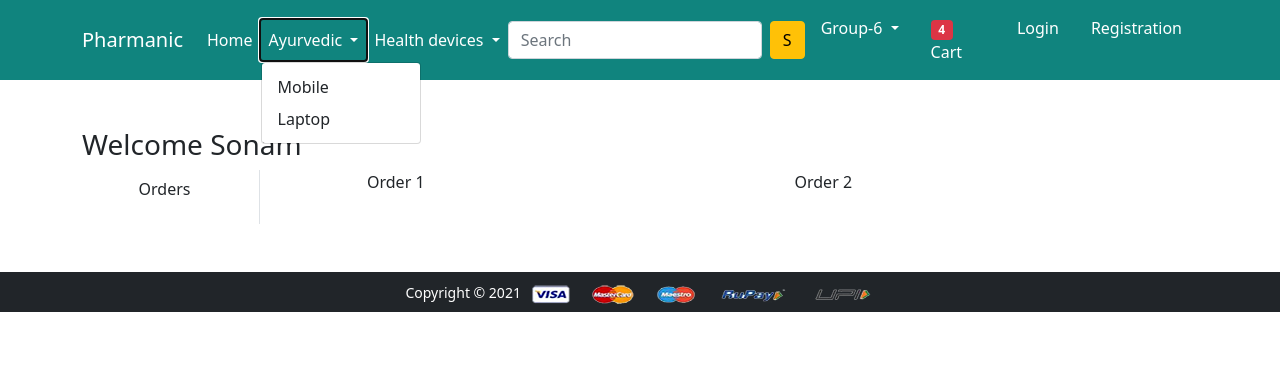
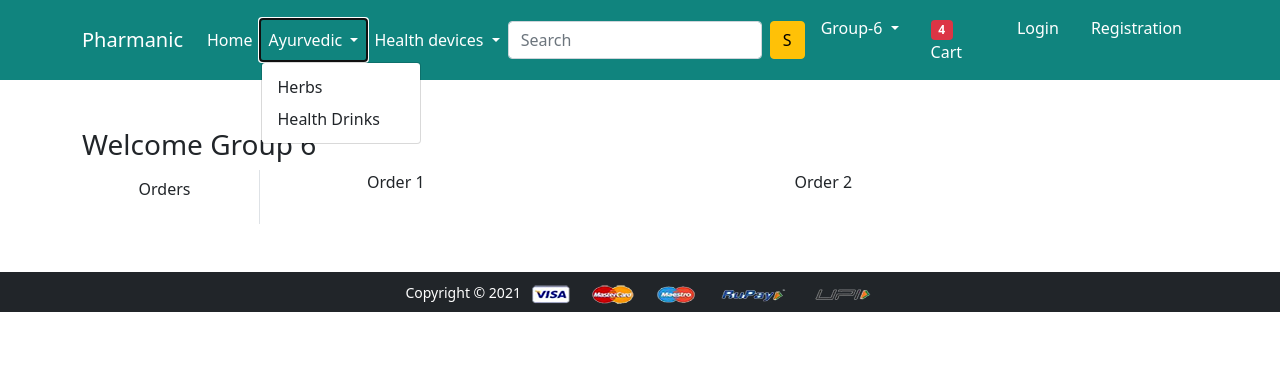
Before and after one commit to Ashishhshingade/Online-pharmacy-web-app, a Django app: page /orders/ in a window 1280 px wide, after a click on "Ayurvedic". Shown: the top 380 px of the page. Run offline with Django 3.2, Linux system fonts and the light colour scheme; some libraries are stand-ins or nearby versions.

Commit message:
updated base.html

```diff
--- a/pharmanic/pharmanic_app/templates/app/base.html
+++ b/pharmanic/pharmanic_app/templates/app/base.html
@@ -38,8 +38,8 @@
                Ayurvedic
              </a>
              <ul class="dropdown-menu" aria-labelledby="electronicsDropdown">
-               <li><a class="dropdown-item" href="{% url 'mobile' %}">Mobile</a></li>
-               <li><a class="dropdown-item" href="#">Laptop</a></li>
+               <li><a class="dropdown-item" href="{% url 'mobile' %}">Herbs</a></li>
+               <li><a class="dropdown-item" href="#">Health Drinks</a></li>
              </ul>
            </li>
            <li class="nav-item dropdown">
@@ -48,7 +48,7 @@
              </a>
              <ul class="dropdown-menu" aria-labelledby="fashionDropdown">
                <li><a class="dropdown-item" href="#">Covid essentials</a></li>
-               <li><a class="dropdown-item" href="#">Health accessories</a></li>
+               <li><a class="dropdown-item" href="#">Personal Care</a></li>
              </ul>
            </li>
          </ul>
--- a/pharmanic/pharmanic_app/templates/app/changepassword.html
+++ b/pharmanic/pharmanic_app/templates/app/changepassword.html
@@ -4,7 +4,7 @@
 {% block main-content %}
 <div class="container my-5">
  <div class="row">
- <h3>Welcome Sonam</h3>
+ <h3>Welcome Group 6</h3>
   <div class="col-sm-2 border-end">
    <ul class="list-unstyled">
     <li class="d-grid"><a href="{% url 'profile' %}" class="btn buttonColor">Change Password</a></li>
--- a/pharmanic/pharmanic_app/templates/app/mobile.html
+++ b/pharmanic/pharmanic_app/templates/app/mobile.html
@@ -5,10 +5,10 @@
 <div class="container my-5">
  <div class="row">
   <div class="col-sm-3">
-   Side Bar for Mobile filter
+   Side Bar for Herbs filter
   </div>
   <div class="col-sm-8 offset-sm-1">
-   Mobile Product List
+   Herbs Product List
   </div>
  </div>
 </div>
--- a/pharmanic/pharmanic_app/templates/app/orders.html
+++ b/pharmanic/pharmanic_app/templates/app/orders.html
@@ -4,7 +4,7 @@
 {% block main-content %}
 <div class="container my-5">
  <div class="row">
- <h3>Welcome Sonam</h3>
+ <h3>Welcome Group 6</h3>
   <div class="col-sm-2 border-end">
    <ul class="list-unstyled">
     <li class="d-grid"><a href="{% url 'orders' %}" class="btn">Orders</a></li>
```
